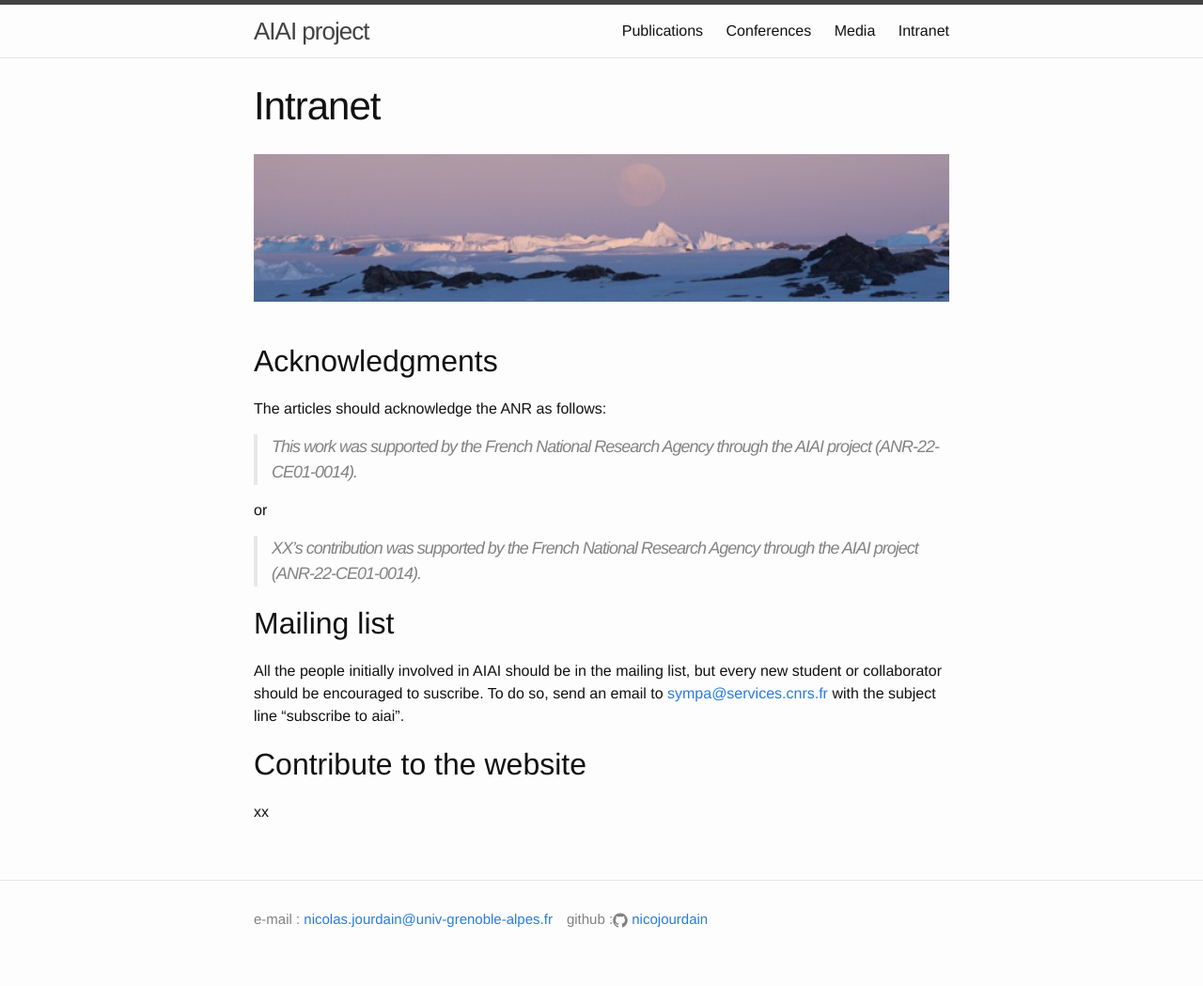
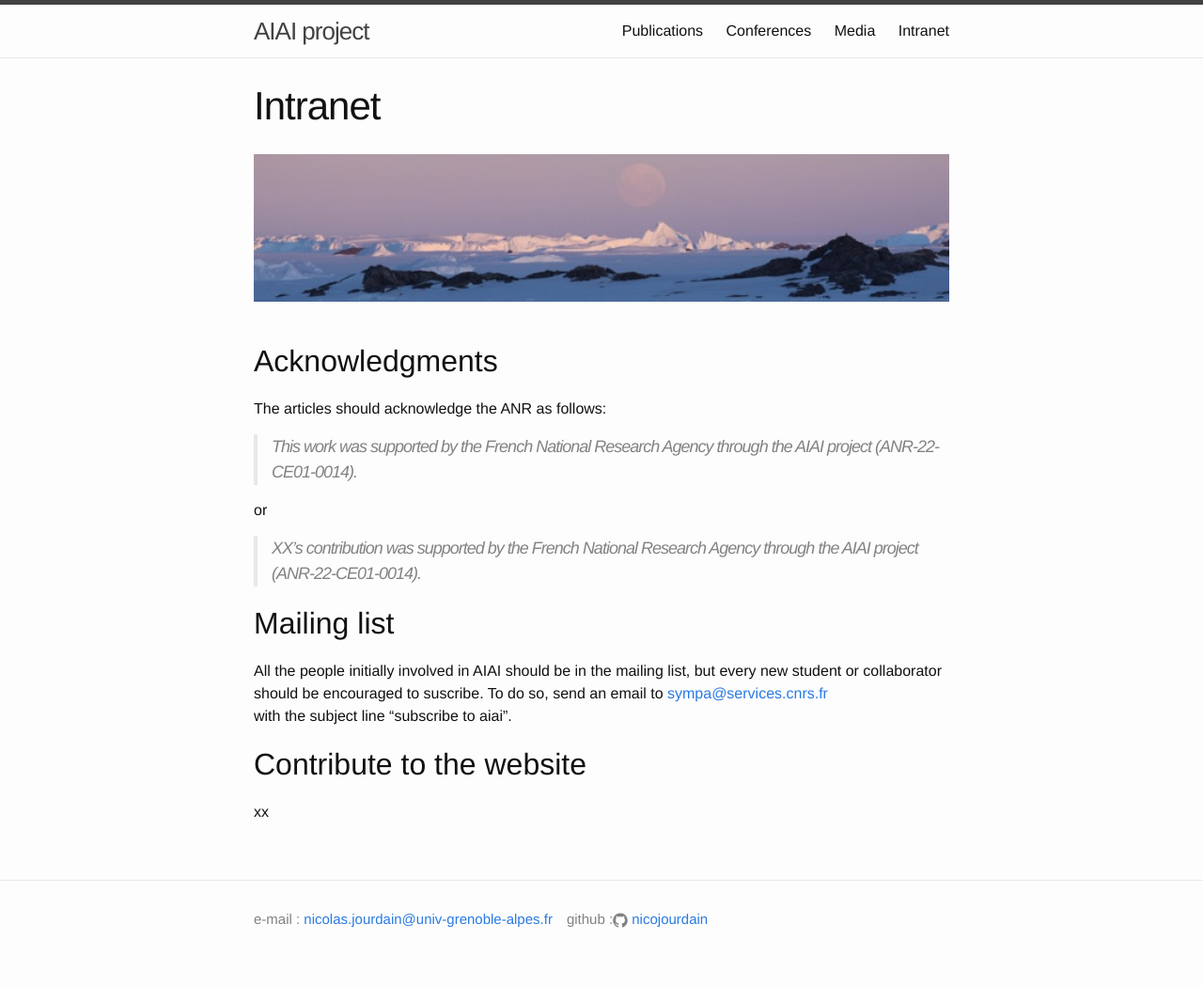
Before and after one commit to ANR-AIAI/ANR-AIAI.github.io, a Jekyll site: the page built from intranet.md, in a window 1280 px wide. Shown: the whole page at 94% size. Built offline with Jekyll 4.4.1, drawn with Linux system fonts in a browser that asks for light colours.

```diff
--- a/intranet.md
+++ b/intranet.md
@@ -23,7 +23,7 @@ or
 
 ## Mailing list
 
-All the people initially involved in AIAI should be in the mailing list, but every new student or collaborator should be encouraged to suscribe. To do so, send an email to [sympa@services.cnrs.fr](sympa@services.cnrs.fr) with the subject line “subscribe to aiai”.
+All the people initially involved in AIAI should be in the mailing list, but every new student or collaborator should be encouraged to suscribe. To do so, send an email to <a href="mailto:sympa@services.cnrs.fr">sympa@services.cnrs.fr</a><br> with the subject line “subscribe to aiai”.
 
 ## Contribute to the website
 
```
